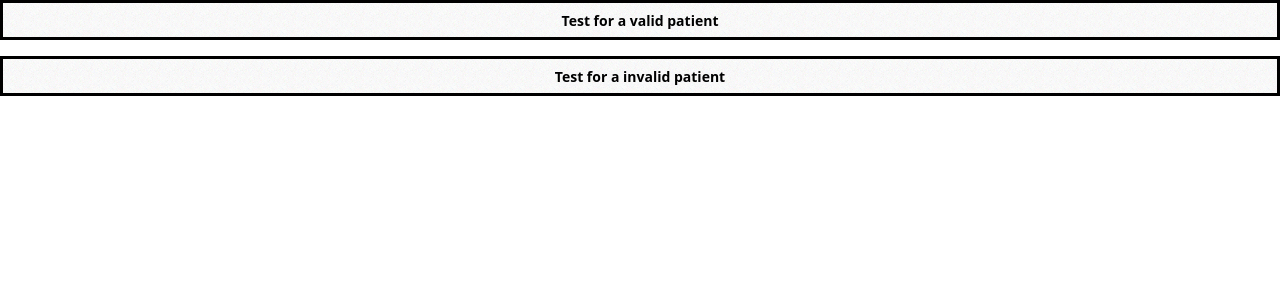
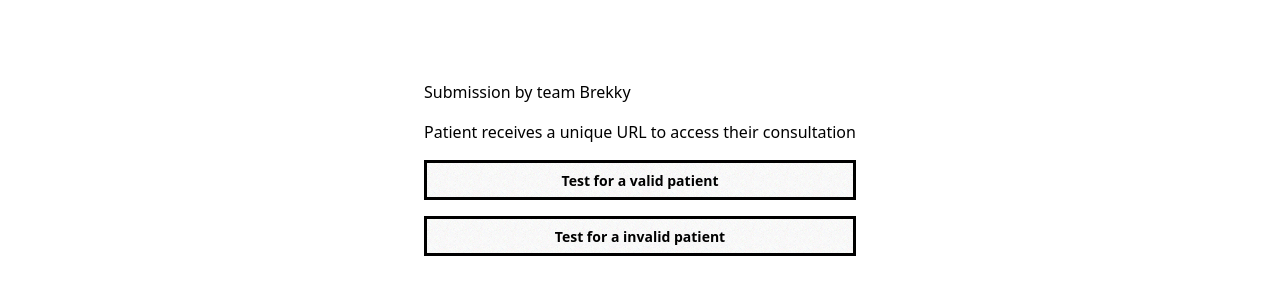
Before and after one commit to ChuanyuanLiu/Recalio, a Next.js app: page / in a window 1280 px wide. Shown: the top 300 px of the page. Built offline with nearby package versions, Linux system fonts and the light colour scheme.

Commit message:
added invalid patient test

```diff
--- a/app/constants.ts
+++ b/app/constants.ts
@@ -9,3 +9,5 @@ export const SESSION_IDS = [
 export const HEIDI_AUTH_API = "https://registrar.api.heidihealth.com/api/v2/ml-scribe/open-api/jwt?email=test@heidihealth.com&third_party_internal_id=123"
 
 export const HEIDI_SESSION_API = "https://registrar.api.heidihealth.com/api/v2/ml-scribe/open-api/sessions"
+
+export const PATIENT_ID = "b1e10302-9bb3-4a9c-95bb-3334e5b64ec0"
--- a/app/page.tsx
+++ b/app/page.tsx
@@ -1,8 +1,22 @@
+"use client"
+
+import { PATIENT_ID } from "./constants"
+
 export default function Home() {
   return (
-    <div className="flex flex-col gap-4">
-      <button className="btn btn-primary">Test for a valid patient</button>
-      <button className="btn btn-primary">Test for a invalid patient</button>
+    <div className="flex mt-20 justify-center h-screen">
+      <div className="flex flex-col gap-4 max-w-md">
+        <div>
+          Submission by team Brekky
+        </div>
+        Patient receives a unique URL to access their consultation
+        <button className="btn btn-primary" onClick={() => {
+          window.location.href = `/patient/${PATIENT_ID}`
+        }}>Test for a valid patient</button>
+        <button className="btn btn-primary" onClick={() => {
+          window.location.href = `/patient/invalid`
+        }}>Test for a invalid patient</button>
+      </div>
     </div>
   )
 }
--- a/app/patient/[id]/page.tsx
+++ b/app/patient/[id]/page.tsx
@@ -1,17 +1,39 @@
 "use client"
 
 import { useConsultStore } from "../../store";
-import { useEffect, useId } from "react";
+import { useEffect, useId, useMemo, use } from "react";
 import Calendar from "../../components/Calendar";
 import VoiceAgent from "../../components/VoiceAgent";
+import { PATIENT_ID } from "../../constants";
 
-export default function Home() {
+export default function Home({ params }: { params: Promise<{ id: string }> }) {
   const { getSessions, sessions } = useConsultStore()
   const scrollContainerId = useId()
+
+  // Unwrap the params Promise using React.use()
+  const { id } = use(params)
 
   useEffect(() => {
     getSessions()
   }, [getSessions])
+
+  // Check if the ID matches the expected UUID
+  const isExpectedId = useMemo(() => id === PATIENT_ID, [id])
+
+  if (!isExpectedId) {
+    return (
+      <div className="h-screen w-screen flex justify-center overflow-hidden flex-col items-center">
+        <div className="bg-slate-100 flex w-full items-center shadow z-50 px-4">
+          <div className="text-lg font-semibold text-[#6a9c9a]">Recalio Voice Assistant</div>
+        </div>
+        <div className="flex-1 overflow-y-auto w-full flex justify-center">
+          <div className="max-w-[800px] p-4 flex flex-col gap-4 text-2xl">
+            <div>Invalid patient ID</div>
+          </div>
+        </div>
+      </div>
+    )
+  }
 
   return (
     <div className="h-screen w-screen flex justify-center overflow-hidden flex-col items-center">
```
